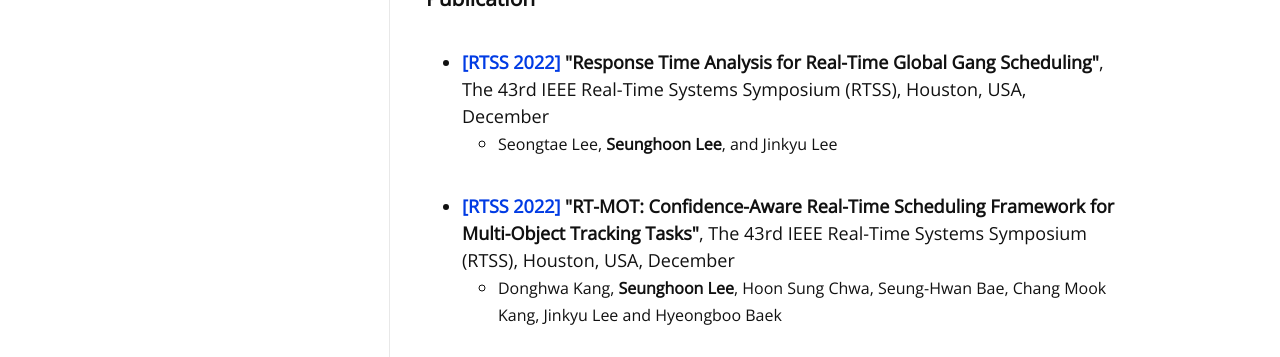
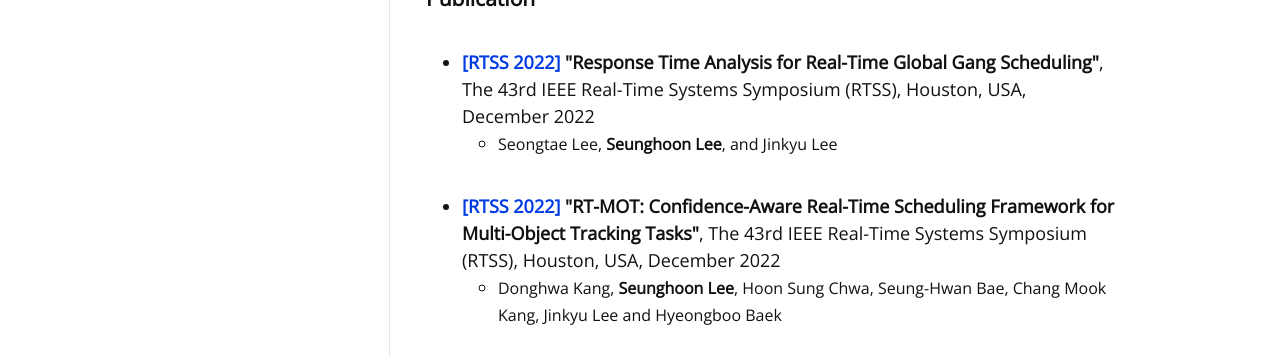
Before and after one commit to SeungHoon00/seunghoon00.github.io, a Jekyll site: the page built from index.html, in a window 1280 px wide. Shown: the part 326-683 px from the top of the page. Built offline with Jekyll 4.4.1, drawn with Linux system fonts in a browser that asks for light colours; nearby versions of some CDN libraries; some web fonts are replaced; the list of posts is cut into pages by our own code.

Commit message:
Update home.html

```diff
--- a/_layouts/home.html
+++ b/_layouts/home.html
@@ -23,11 +23,11 @@ layout: default
   <section>
     <h3>Publication</h3>
     <ul>
-      <li><b><a href="http://2022.rtss.org/">[RTSS 2022]</a> "Response Time Analysis for Real-Time Global Gang Scheduling"</b>, The 43rd IEEE Real-Time Systems Symposium (RTSS), Houston, USA, December</li>
+      <li><b><a href="http://2022.rtss.org/">[RTSS 2022]</a> "Response Time Analysis for Real-Time Global Gang Scheduling"</b>, The 43rd IEEE Real-Time Systems Symposium (RTSS), Houston, USA, December 2022</li>
       <ul>
         <li><font size="3em">Seongtae Lee, <b>Seunghoon Lee</b>, and Jinkyu Lee</font></li>
       </ul>
-      <li><b><a href="http://2022.rtss.org/">[RTSS 2022]</a> "RT-MOT: Confidence-Aware Real-Time Scheduling Framework for Multi-Object Tracking Tasks"</b>, The 43rd IEEE Real-Time Systems Symposium (RTSS), Houston, USA, December</li>
+      <li><b><a href="http://2022.rtss.org/">[RTSS 2022]</a> "RT-MOT: Confidence-Aware Real-Time Scheduling Framework for Multi-Object Tracking Tasks"</b>, The 43rd IEEE Real-Time Systems Symposium (RTSS), Houston, USA, December 2022</li>
       <ul>
         <li><font size="3em">Donghwa Kang, <b>Seunghoon Lee</b>, Hoon Sung Chwa, Seung-Hwan Bae, Chang Mook Kang, Jinkyu Lee and Hyeongboo Baek</font></li>
       </ul>
```
